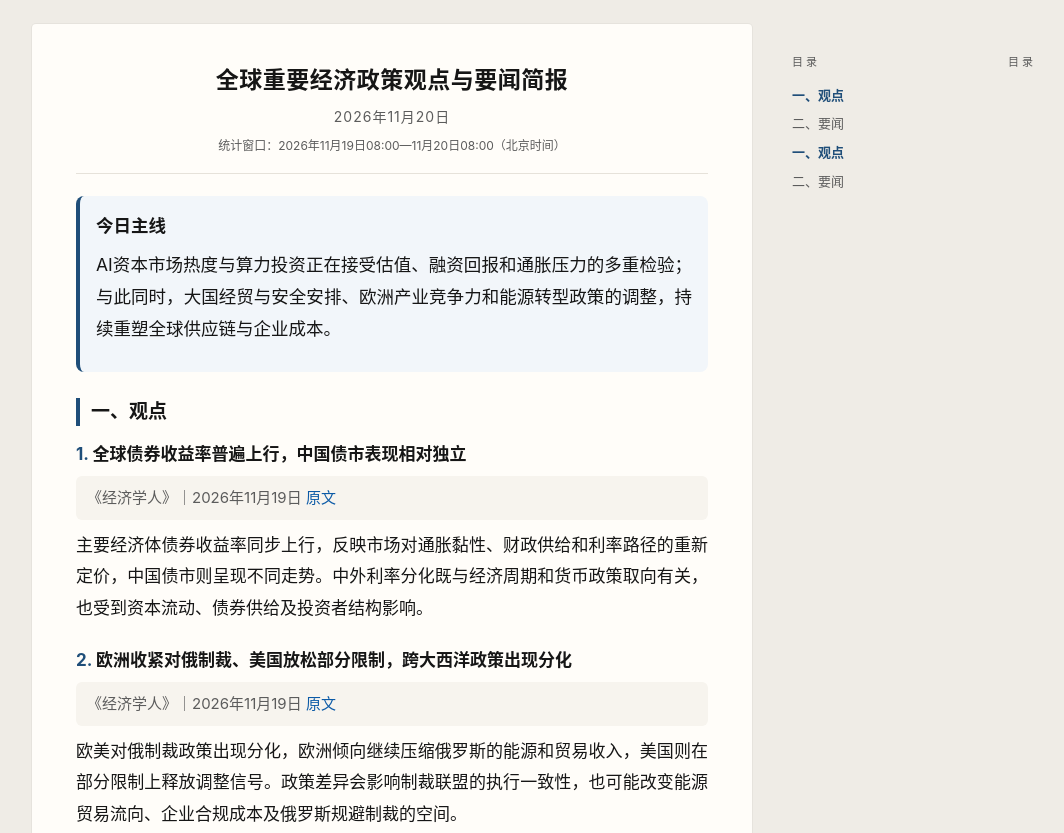
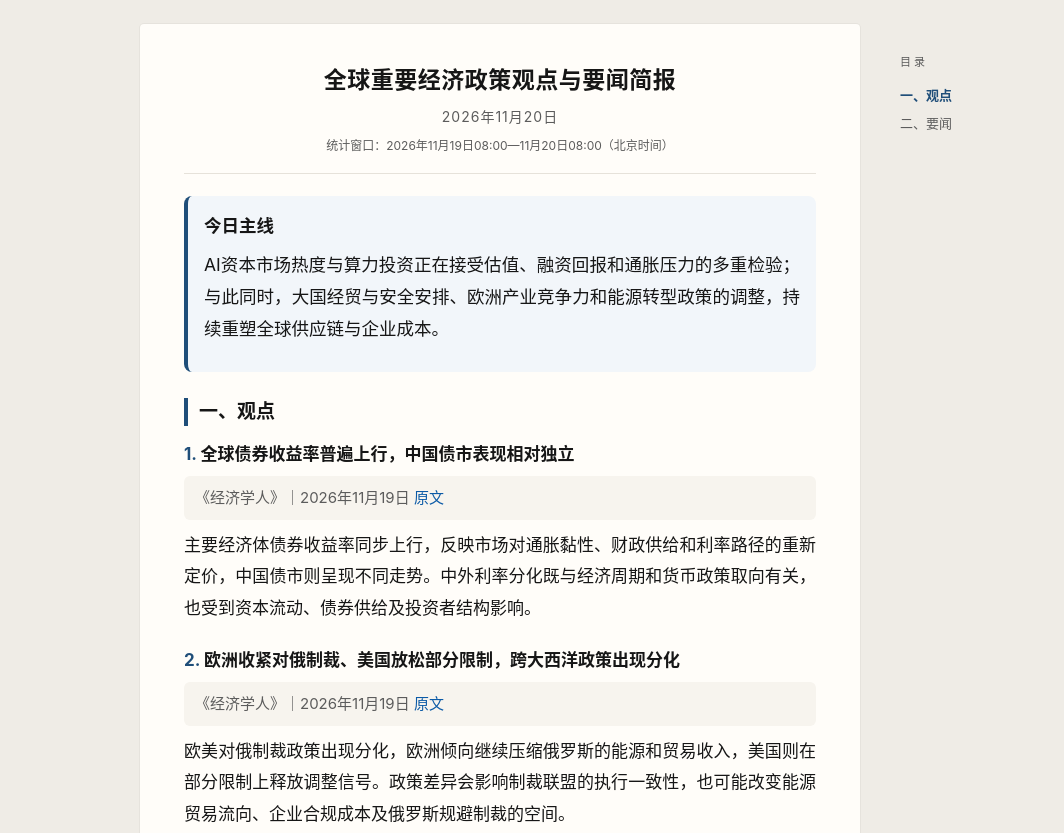
Before and after one commit to FLIER001/research-dynamics, a plain HTML site: page news-brief-20261120.html in a window 1280 px wide. Shown: the top 833 px of the page, without its empty margins (32-1096 px from the left). Drawn offline with Linux system fonts and the light colour scheme.

Commit message:
Remove duplicate table of contents from 2026-11-20 brief

```diff
--- a/news-brief-20261120.html
+++ b/news-brief-20261120.html
@@ -109,37 +109,8 @@ p.home a:hover{color:var(--accent);opacity:1;text-decoration:none;}
 </section>
 <div class="note">统计口径：本期窗口为北京时间2026年11月19日08:00至11月20日08:00，起点计入、截止时刻不计，对应UTC 11月19日00:00至11月20日00:00。逐篇核对首发日期和时间，未以搜索收录时间或页面更新时间替代；《经济学人》通过官网相关栏目、作者页及目录/RSS检索，《金融时报》通过官网观点栏目、文章页及可用RSS核验。对两家重点来源，纳入本窗口内检索到且符合经济、金融、产业、政策和经济社会影响主题的内容，同一IPO及同一议题跨文章合并呈现。付费墙内容保留首发链接，摘要依据公开导语和可核实内容整理。上一期已刊发Anthropic发行定价和募资额，本期仅报道上市首日交易表现；三方会晤由会前信息更新为实际会晤进展。</div>
 <footer>本期 18 篇观点 · 10 条要闻 · 2026年11月20日</footer>
-<p class="home"><a href="index.html">← 返回主页</a></p>
 <!--home:start--><p class="home"><a href="index.html">← 返回主页</a></p><!--home:end-->
 </main>
-<button id="tocbtn" type="button" aria-controls="toc" aria-expanded="false">目录</button>
-<nav id="toc" aria-label="页内目录">
-<button class="close" type="button" aria-label="关闭目录">×</button>
-<div class="th">目录</div><ol></ol>
-</nav>
-<script>
-(function(){
- var nav=document.getElementById('toc'),btn=document.getElementById('tocbtn'),list=nav.querySelector('ol');
- var heads=[].slice.call(document.querySelectorAll('main section > h2'));
- var links=[];
- heads.forEach(function(h,i){
-  var sec=h.parentNode; sec.id=sec.id||'s'+(i+1);
-  var a=document.createElement('a'); a.href='#'+sec.id; a.textContent=h.textContent.replace(/\\s+/g,' ').trim();
-  var li=document.createElement('li'); li.appendChild(a); list.appendChild(li); links.push({a:a,sec:sec});
- });
- function close(){document.body.classList.remove('toc-open');btn.setAttribute('aria-expanded','false');}
- btn.addEventListener('click',function(){document.body.classList.add('toc-open');btn.setAttribute('aria-expanded','true');});
- nav.querySelector('.close').addEventListener('click',close);
- list.addEventListener('click',function(e){if(e.target.tagName==='A')close();});
- document.addEventListener('keydown',function(e){if(e.key==='Escape')close();});
- if('IntersectionObserver' in window && links.length){
-  var io=new IntersectionObserver(function(es){
-   es.forEach(function(en){if(!en.isIntersecting)return;links.forEach(function(l){l.a.classList.toggle('on',l.sec===en.target);});});
-  },{rootMargin:'-15% 0px -70% 0px'});
-  links.forEach(function(l){io.observe(l.sec);});
- }
-})();
-</script>
 <!--toc:start-->
 <button id="tocbtn" type="button" aria-controls="toc" aria-expanded="false">目录</button>
 <nav id="toc" aria-label="页内目录"><button class="close" type="button" aria-label="关闭目录">×</button><div class="th">目录</div><ol></ol></nav>
```
